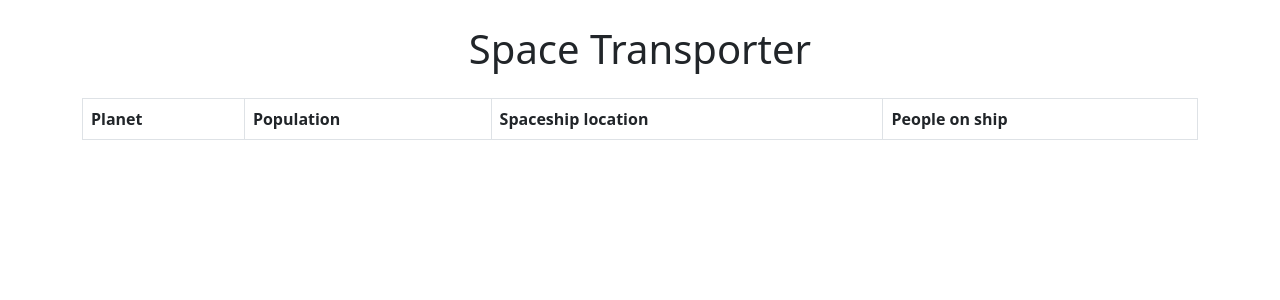
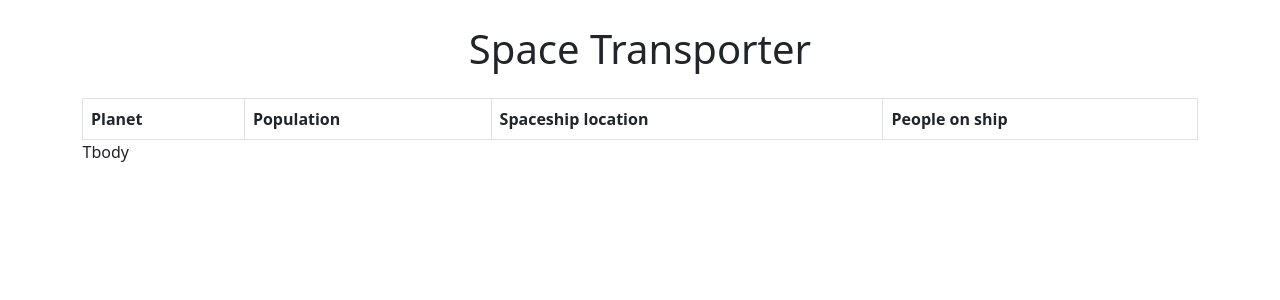
Before and after one commit to 1Snake001/Space-Transporter, a React (Create React App) app in the folder frontend/: page / in a window 1280 px wide. Shown: the top 300 px of the page. Built offline with nearby package versions, Linux system fonts and the light colour scheme.

Commit message:
the tbody component added to the table component

```diff
--- a/frontend/src/components/Table.jsx
+++ b/frontend/src/components/Table.jsx
@@ -1,9 +1,12 @@
 import React from "react";
 import Thead from "./Thead";
+import Tbody from "./Tbody";
+
 const Table = () => {
   return (
     <table className="table table-bordered">
       <Thead />
+      <Tbody />
     </table>
   );
 };
--- /dev/null
+++ b/frontend/src/components/Tbody.jsx
@@ -0,0 +1,9 @@
+import React from 'react'
+
+const Tbody = () => {
+  return (
+    <tbody>Tbody</tbody>
+  )
+}
+
+export default Tbody
```
